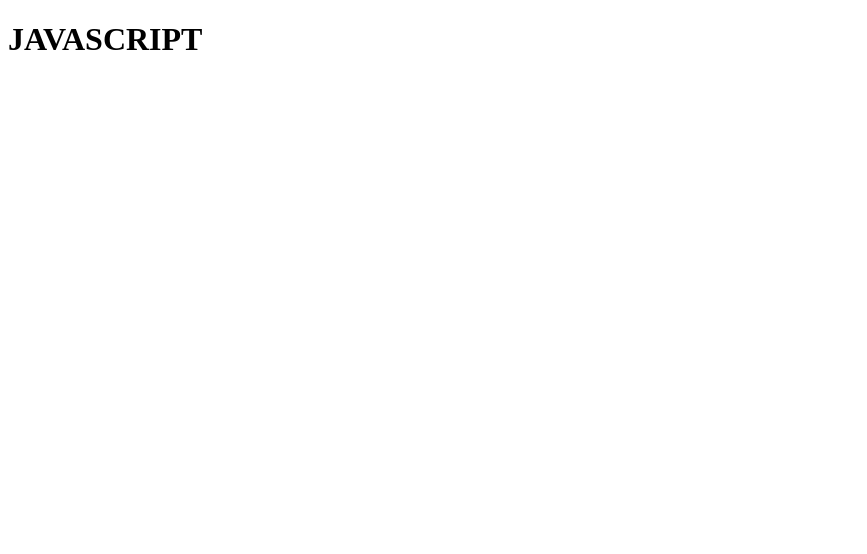
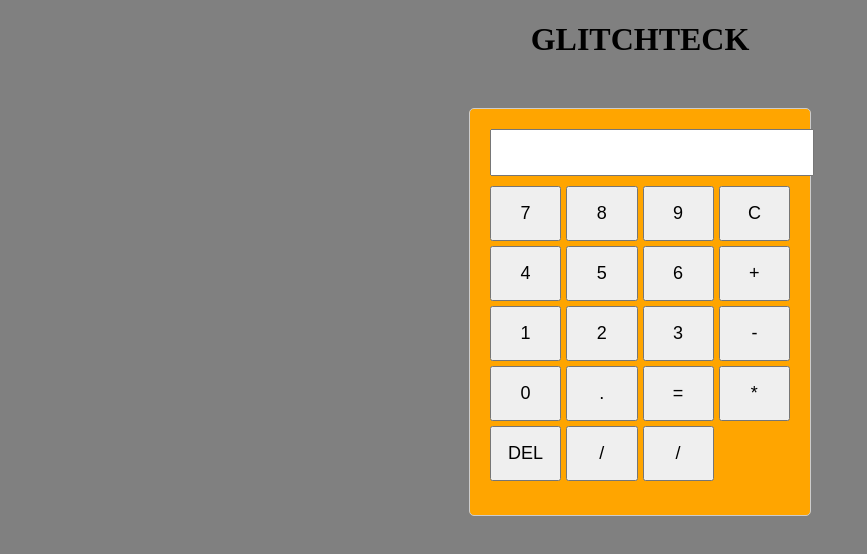
Before and after one commit to glitch-samson/test, a plain HTML site: page index.html in a window 1280 px wide. Shown: the whole page, without its empty margins (0-867 px from the left). Drawn offline with Linux system fonts and the light colour scheme.

Commit message:
second push

```diff
--- /dev/null
+++ b/cal.css
@@ -0,0 +1,46 @@
+
+.calculator {
+    max-width: 300px;
+    margin: 50px auto;
+    padding: 20px;
+    border: 1px solid #ccc;
+    border-radius: 5px;
+    text-align: center;
+    background-color: orange;
+}
+
+input[type="text"] {
+    width: 100%;
+    margin-bottom: 10px;
+    padding: 10px;
+    font-size: 20px;
+}
+
+.buttons {
+    display: grid;
+    grid-template-columns: repeat(4, 1fr);
+    grid-gap: 5px;
+}
+
+button {
+    padding: 15px;
+    font-size: 18px;
+    cursor: pointer;
+    transition: background-color 0.3s ease;
+}
+
+button:hover {
+    background-color: aqua;
+}
+
+.error-message {
+    color: red;
+    font-size: 14px;
+    margin-top: 10px;
+}
+h1{
+    text-align: center;
+}
+body{
+    background-color: gray;
+}
--- a/index.html
+++ b/index.html
@@ -3,10 +3,37 @@
 <head>
     <meta charset="UTF-8">
     <meta name="viewport" content="width=device-width, initial-scale=1.0">
-    <title>JS-tutorials</title>
+    <title>Calculator</title>
+    <link rel="stylesheet" href="cal.css">
 </head>
 <body>
-    <h1>JAVASCRIPT</h1>
+    <h1>GLITCHTECK</h1>
+    <div class="calculator">
+        <input type="text" id="display" readonly>
+        <div class="buttons">
+            <button onclick="appendNumber('7')">7</button>
+            <button onclick="appendNumber('8')">8</button>
+            <button onclick="appendNumber('9')">9</button>
+            <button onclick="clearDisplay()">C</button>
+            <button onclick="appendNumber('4')">4</button>
+            <button onclick="appendNumber('5')">5</button>
+            <button onclick="appendNumber('6')">6</button>
+            <button onclick="appendOperator('+')">+</button>
+            <button onclick="appendNumber('1')">1</button>
+            <button onclick="appendNumber('2')">2</button>
+            <button onclick="appendNumber('3')">3</button>
+            <button onclick="appendOperator('-')">-</button>
+            <button onclick="appendNumber('0')">0</button>
+            <button onclick="appendNumber('.')">.</button>
+            <button onclick="calculate()">=</button>
+            <button onclick="appendOperator('*')">*</button>
+            <button onclick="deleteLastCharacter()">DEL</button>
+            <button onclick="appendOperator('/')">/</button>
+            <button onclick="appendOperator('/')">/</button>
+        </div>
+        <p id="error-message" class="error-message"></p>
+    </div>
+
     <script src="script.js"></script>
 </body>
 </html>
--- a/script.js
+++ b/script.js
@@ -1,3 +1,51 @@
-var people = [1,2,3,4,5,6,];
+let displayValue = '';
+let errorMessage = '';
 
-console.log(people);
+function appendNumber(number) {
+    displayValue += number;
+    updateDisplay();
+}
+
+function appendOperator(operator) {
+    if (displayValue !== '' && !isNaN(displayValue[displayValue.length - 1])) {
+        displayValue += operator;
+        updateDisplay();
+    } else {
+        displayError('Invalid input');
+    }
+}
+
+function calculate() {
+    try {
+        const result = eval(displayValue);
+        displayValue = result.toString();
+        updateDisplay();
+    } catch (error) {
+        displayError('Invalid expression');
+    }
+}
+
+function clearDisplay() {
+    displayValue = '';
+    updateDisplay();
+}
+
+function deleteLastCharacter() {
+    displayValue = displayValue.slice(0, -1);
+    updateDisplay();
+}
+
+function updateDisplay() {
+    document.getElementById('display').value = displayValue;
+    clearErrorMessage();
+}
+
+function displayError(message) {
+    errorMessage = message;
+    document.getElementById('error-message').textContent = errorMessage;
+}
+
+function clearErrorMessage() {
+    errorMessage = '';
+    document.getElementById('error-message').textContent = errorMessage;
+}
```
